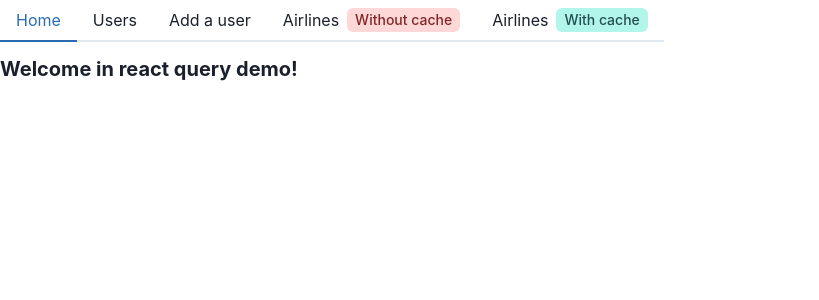
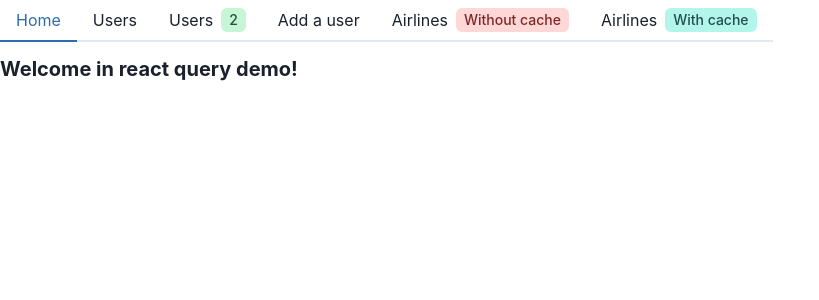
Before and after one commit to kacper-cf/react-query-demo, a React (Create React App) app: page / in a window 1280 px wide. Shown: the top 300 px of the page, without its empty margins (0-819 px from the left). Built offline with nearby package versions, Linux system fonts and the light colour scheme.

Commit message:
Add second users page to emphasize cache

```diff
--- a/src/App.tsx
+++ b/src/App.tsx
@@ -14,6 +14,7 @@ function App() {
     <Layout>
       <Routes>
         <Route path={"/users"} element={<UserList />}></Route>
+        <Route path={"/users-2"} element={<UserList />}></Route>
         <Route path={"/add-user"} element={<UserForm />} />
         <Route path="/" element={<Welcome />} />
         <Route path="/airlines-paginated" element={<CachedPassengers />} />
--- a/src/layout/navbar/navbar.tsx
+++ b/src/layout/navbar/navbar.tsx
@@ -9,6 +9,14 @@ export const Navbar = () => (
       </NavLink>
       <NavLink to={"/users"}>
         <Tab>Users</Tab>
+      </NavLink>
+      <NavLink to={"/users-2"}>
+        <Tab>
+          Users{" "}
+          <Tag ml={2} colorScheme={"green"}>
+            2
+          </Tag>
+        </Tab>
       </NavLink>
       <NavLink to={"/add-user"}>
         <Tab>Add a user</Tab>
```
